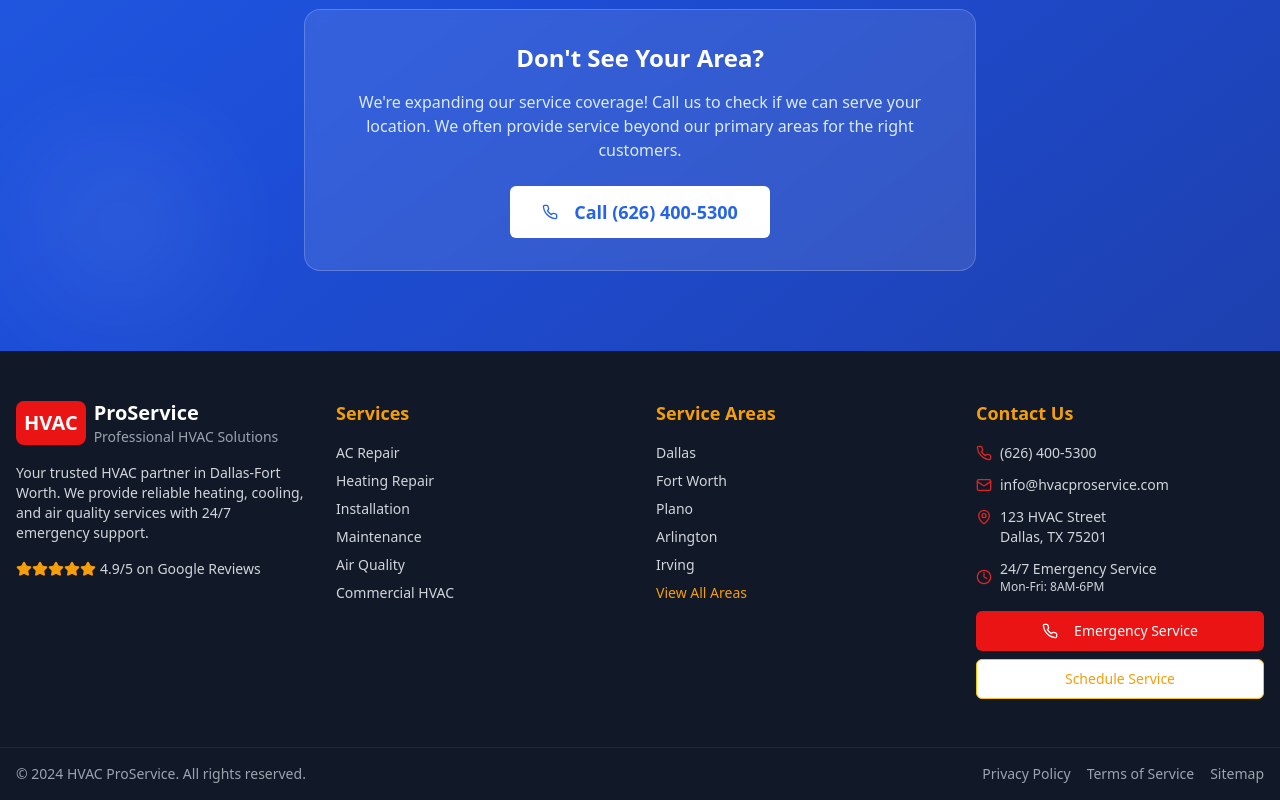
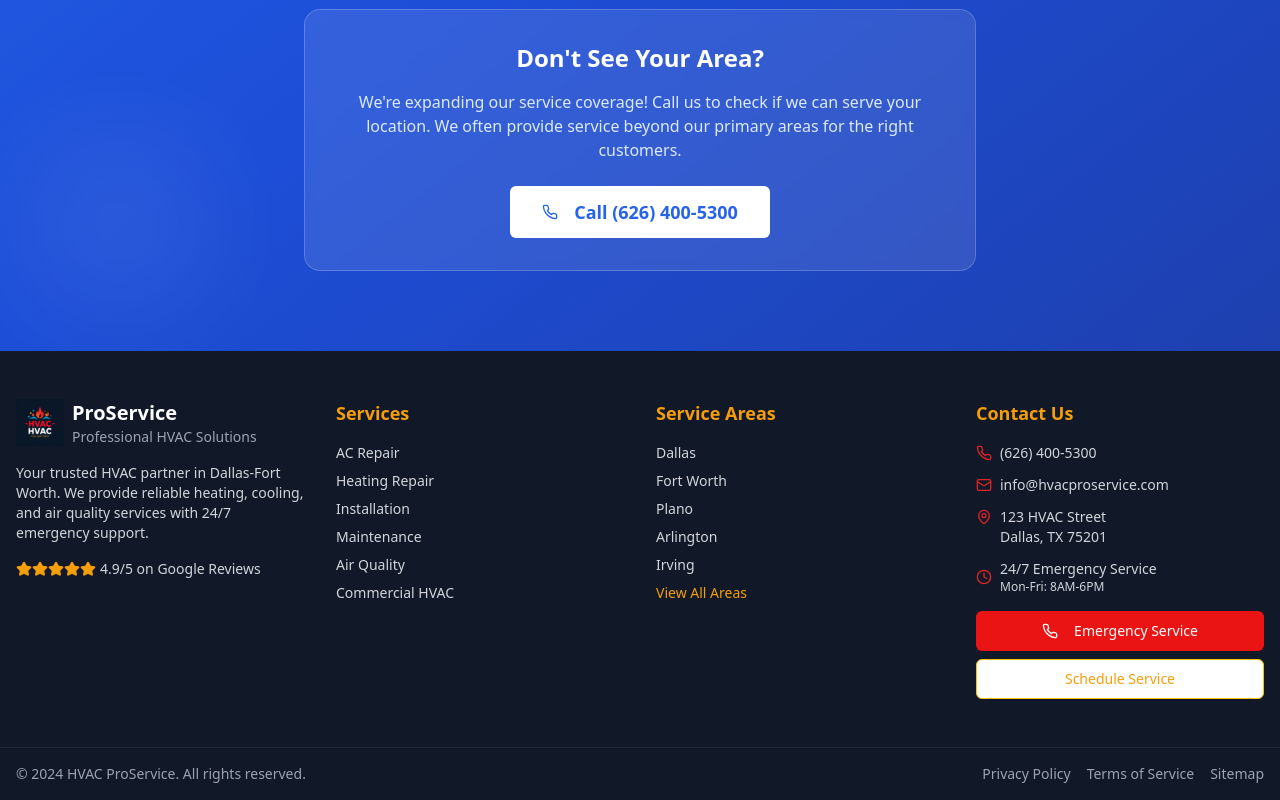
Before and after one commit to en20w/Temp-King-website, a React (Vite) app: page / in a window 1280 px wide. Shown: the part 5381-6181 px from the top of the page. Built offline with nearby package versions, Linux system fonts and the light colour scheme.

Commit message:
Replace footer text with logo
Replaced the placeholder text in the footer with the company logo.

```diff
--- a/src/components/layout/Footer.tsx
+++ b/src/components/layout/Footer.tsx
@@ -4,6 +4,7 @@ import { Button } from '@/components/ui/button';
 import { Phone, Mail, MapPin, Clock, Star } from 'lucide-react';
 import { Link } from 'react-router-dom';
 import { scrollToSection } from '@/utils/scrollUtils';
+import hvacLogo from '@/assets/hvac-proservice-logo.png';
 
 const Footer = () => {
   const handleScheduleClick = () => {
@@ -18,9 +19,11 @@ const Footer = () => {
           {/* Company Info */}
           <div className="space-y-4">
             <div className="flex items-center space-x-2">
-              <div className="bg-hvac-red text-white p-2 rounded-lg">
-                <span className="font-bold text-xl">HVAC</span>
-              </div>
+              <img
+                src={hvacLogo}
+                alt="HVAC ProService Logo"
+                className="w-12 h-12 object-contain"
+              />
               <div>
                 <div className="font-bold text-xl">ProService</div>
                 <div className="text-sm text-gray-400">Professional HVAC Solutions</div>
```
Also changed, not shown: src/assets/hvac-proservice-logo.png (added).
